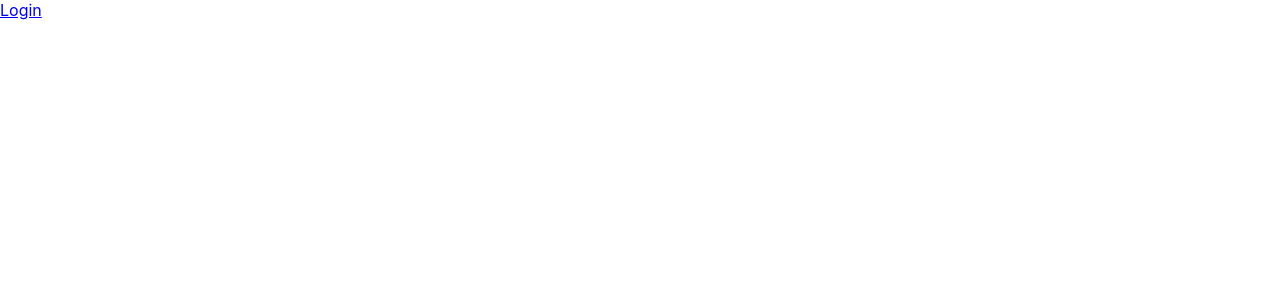
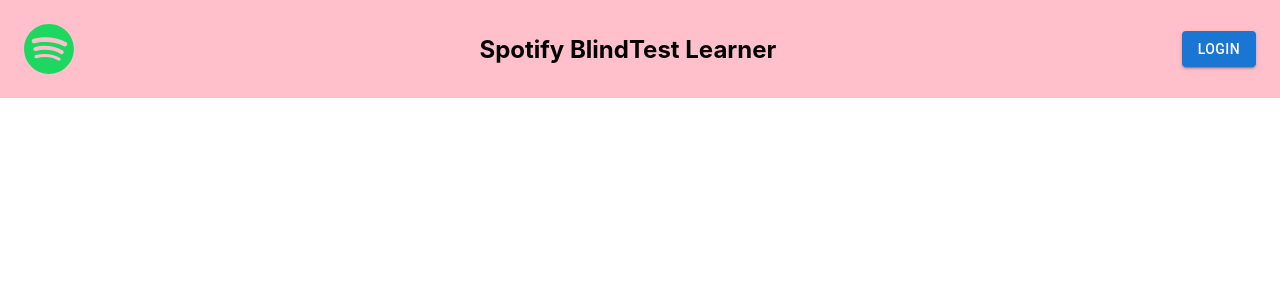
Before and after one commit to NeoKaios/web-app-project, a React (Create React App) app in the folder frontend/: page / in a window 1280 px wide. Shown: the top 300 px of the page. Built offline with nearby package versions, Linux system fonts and the light colour scheme.

Commit message:
feat(front): added nav bar header in home

```diff
--- a/frontend/src/components/home/Home.scss
+++ b/frontend/src/components/home/Home.scss
@@ -1,11 +1,26 @@
 .home-panel {
+  nav.header {
+    display: flex;
+    flex-direction: row;
+    justify-content: space-between;
+    align-items: center;
+    padding: 1.5rem;
+    margin-block-end: 3rem;
+    background-color: pink;
+    height: 50px;
+
+    img.logo {
+      height: 100%;
+    }
+
+    h1, .log-btn {
+      margin: unset;
+    }
+
+  }
+
   .playlist-table {
     display: flex;
     justify-content: center;
   }
-
-  .logout {
-    margin-top: 1vmin;
-    text-align: center;
-  }
 }
--- a/frontend/src/components/home/Home.tsx
+++ b/frontend/src/components/home/Home.tsx
@@ -9,6 +9,7 @@
 import { ModeSelector } from '../mode-selector/ModeSelector';
 import { Button, IconButton } from '@mui/material';
 import ArrowBackIcon from '@mui/icons-material/ArrowBack';
+import logo from "../../assets/logo.svg";
 
 function logout() {
   removeCookie(ACCESS_TOKEN_COOKIE);
@@ -32,29 +33,27 @@
 
   return (
     <div className="home-panel">
+      <nav className='header'>
+        <img src={logo} className="logo" alt="App logo" />
+        <h1>Spotify BlindTest Learner</h1>
+        {loggedIn ?
+          <Button className="log-btn" href={FRONT_URL} variant="contained" onClick={logout}>Log out</Button>
+          : <Button className="log-btn" href={BACK_URL + "login"} variant="contained">Login</Button>
+        }
+      </nav>
       {loggedIn ? (
         <>
           <Oauth onValidToken={onValidToken} />
-          {access_token !== '' && (
-            <>
-              {playlists && (
-                chosenPlaylist ? (
-                  <>
-                    <IconButton aria-label="unselect playlist" size="large" onClick={() => setChosenPlaylist(undefined)}><ArrowBackIcon /></IconButton>
-                    <ModeSelector playlist={chosenPlaylist} />
-                  </>
-                )
-                  : <PlaylistTable playlists={playlists} callback={setChosenPlaylist} />
-              )}
-              <div className="logout">
-                <Button className="logout" href={FRONT_URL} variant="contained" onClick={logout}>Log out</Button>
-              </div>
-            </>
+          {access_token !== '' && playlists && (
+            chosenPlaylist ? (
+              <>
+                <IconButton aria-label="unselect playlist" size="large" onClick={() => setChosenPlaylist(undefined)}><ArrowBackIcon /></IconButton>
+                <ModeSelector playlist={chosenPlaylist} />
+              </>
+            ) : <PlaylistTable playlists={playlists} callback={setChosenPlaylist} />
           )}
         </>
-      ) : (
-        <a href={BACK_URL + "login"}>Login</a>
-      )}
+      ) : null}
     </div>
   );
 }
--- a/frontend/src/components/player/Player.tsx
+++ b/frontend/src/components/player/Player.tsx
@@ -1,6 +1,6 @@
 import { useCallback, useEffect, useState } from 'react';
 import './player.scss';
-import logo from "./assets/logo.svg";
+import logo from "../../assets/logo.svg";
 
 const DEFAULT_TIME = 15;
 
```
